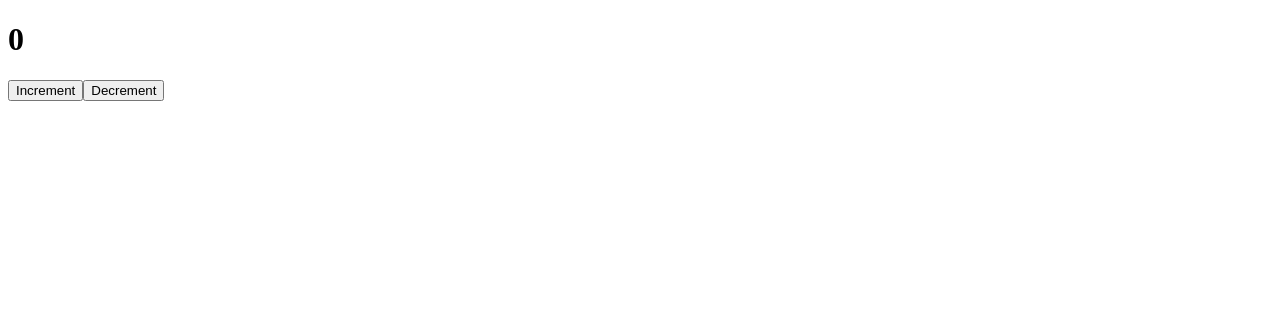
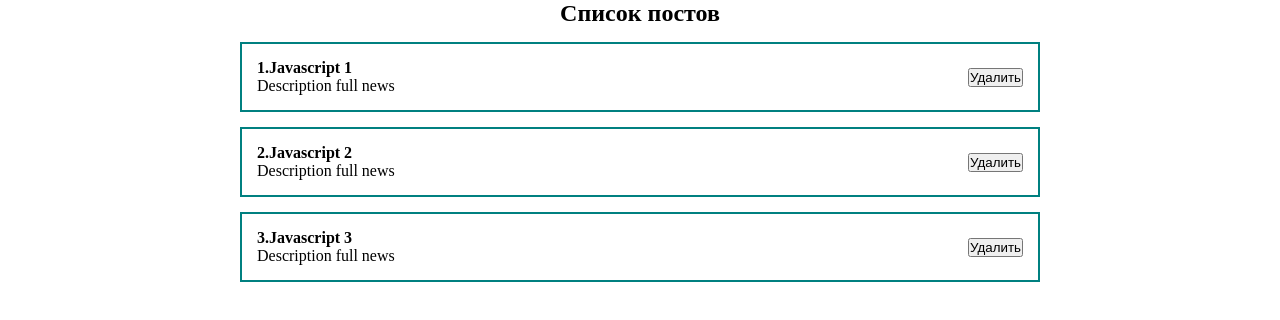
Before and after one commit to alexdolg1967/react-fund, a React (Create React App) app: page / in a window 1280 px wide. Shown: the top 320 px of the page. Built offline with nearby package versions, Linux system fonts and the light colour scheme; the HTML template or start-up script is replaced by a standard one.

Commit message:
add PostItem

```diff
--- a/src/App.js
+++ b/src/App.js
@@ -1,11 +1,21 @@
-import React from "react";
-import ClassCounter from "./components/ClassCounter";
+import React, {useState} from "react";
+import PostItem from "./PostItem";
+import './styles/App.css'
 
 function App() {
 
+	const [posts, setPosts] = useState([
+		{id: 1, title: 'Javascript 1', body:'Description full news'},
+		{id: 2, title: 'Javascript 2', body:'Description full news'},
+		{id: 3, title: 'Javascript 3', body:'Description full news'}
+	])
+
     return (
         <div className="App">
-			<ClassCounter />
+			<h2>Список постов</h2>
+			{posts.map(post =>
+				<PostItem post={post} key={post.id} />
+			)}
         </div>
     );
 }
--- /dev/null
+++ b/src/PostItem.jsx
@@ -0,0 +1,17 @@
+import React from 'react'
+
+const PostItem = (props) => {
+	return (
+        <div className="post">
+            <div className="post__content">
+                <strong>{props.post.id}.{props.post.title}</strong>
+                <div>{props.post.body}</div>
+            </div>
+            <div className="post__btns">
+                <button>Удалить</button>
+            </div>
+        </div>
+    );
+}
+
+export default PostItem
--- a/src/components/ClassCounter.jsx
+++ /dev/null
@@ -1,29 +0,0 @@
-import React, { Component} from "react";
-
-export class ClassCounter extends Component {
-	constructor(props){
-		super(props);
-		this.state ={
-			count: 0
-		}
-		this.increment = this.increment.bind(this)
-		this.decrement = this.decrement.bind(this)
-	}
-	increment() {
-		this.setState({count: this.state.count + 1})
-    }
-    decrement() {
-		this.setState({count: this.state.count - 1})
-    }
-    render() {
-        return (
-            <div>
-                <h1>{this.state.count}</h1>
-                <button onClick={this.increment}>Increment</button>
-                <button onClick={this.decrement}>Decrement</button>
-            </div>
-        );
-    }
-}
-
-export default ClassCounter;
--- /dev/null
+++ b/src/styles/App.css
@@ -0,0 +1,26 @@
+*{
+	margin: 0;
+	padding: 0;
+	box-sizing: border-box;
+}
+:root{
+	display: flex;
+	justify-content: center;
+}
+.App{
+	width: 800px;
+}
+.App h2{
+	text-align: center;
+}
+.post{
+	display: flex;
+	justify-content: space-between;
+	align-items: center;
+	padding: 15px;
+	border: 2px solid teal;
+	margin-top: 15px;
+}
+.post__content{
+
+}
```
